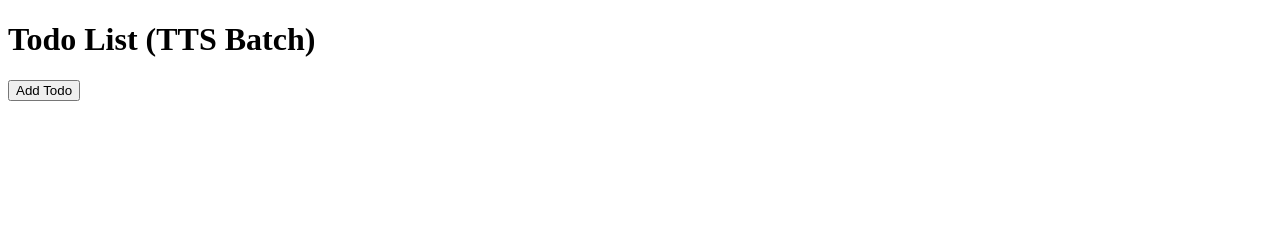
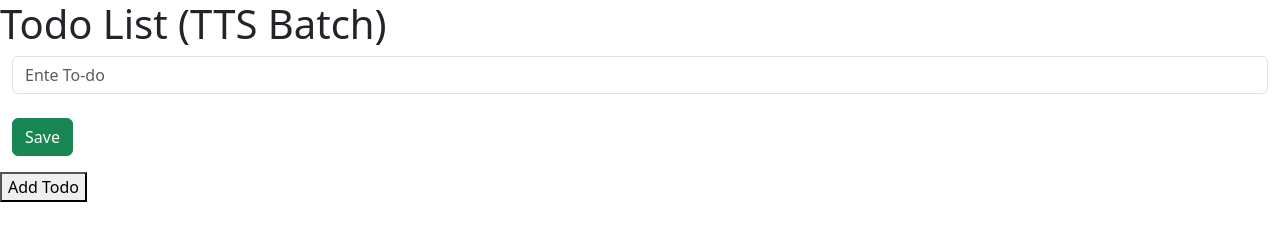
Before and after one commit to Neeraj-Joshi4454/tts-todo-app, a plain HTML site: page index.html in a window 1280 px wide. Drawn offline with nearby package versions, Linux system fonts and the light colour scheme.

Commit message:
Input todo done

```diff
--- a/index.html
+++ b/index.html
@@ -1,12 +1,29 @@
 <!DOCTYPE html>
 <html lang="en">
+
 <head>
   <meta charset="UTF-8" />
   <meta name="viewport" content="width=device-width, initial-scale=1.0" />
   <title>Document</title>
 </head>
+
 <body>
   <h1>Todo List (TTS Batch)</h1>
+
+  <div class="container-fluid">
+    <div class="col">
+
+      <input type="text" class="form-control" id="title" placeholder="Ente To-do">
+    </div>
+    <br>
+    <div class="col">
+
+      <button class="btn btn-success" onclick="saveMyTodo()">Save</button>
+
+    </div>
+  </div>
+
+  </div>
 
   <ul></ul>
 
@@ -15,14 +32,23 @@
   <script>
     var todos = [];
 
+
+    //save Todo
+    function saveMyTodo() {
+      const title = document.getElementById("title").value;
+      todos.push(title);
+      document.getElementById("title").value = "";
+      showTodos()
+    }
+
     // add Todo
     function addTodo() {
       var todo = window.prompt("Enter the todo");
-        if(todo){
+      if (todo) {
         todos.push(todo);
         console.log(todos);
         showTodos();
-        }else{
+      } else {
         alert('pls enter something')
       }
     }
@@ -46,9 +72,12 @@
       showTodos();
     }
 
-      function editTodo(){
+    function editTodo() {
 
     }
   </script>
+  <link href="https://cdn.jsdelivr.net/npm/bootstrap@5.3.3/dist/css/bootstrap.min.css" rel="stylesheet"
+    integrity="sha384-QWTKZyjpPEjISv5WaRU9OFeRpok6YctnYmDr5pNlyT2bRjXh0JMhjY6hW+ALEwIH" crossorigin="anonymous">
 </body>
+
 </html>
```
Lines whose indentation alone changed are shown as unchanged.
